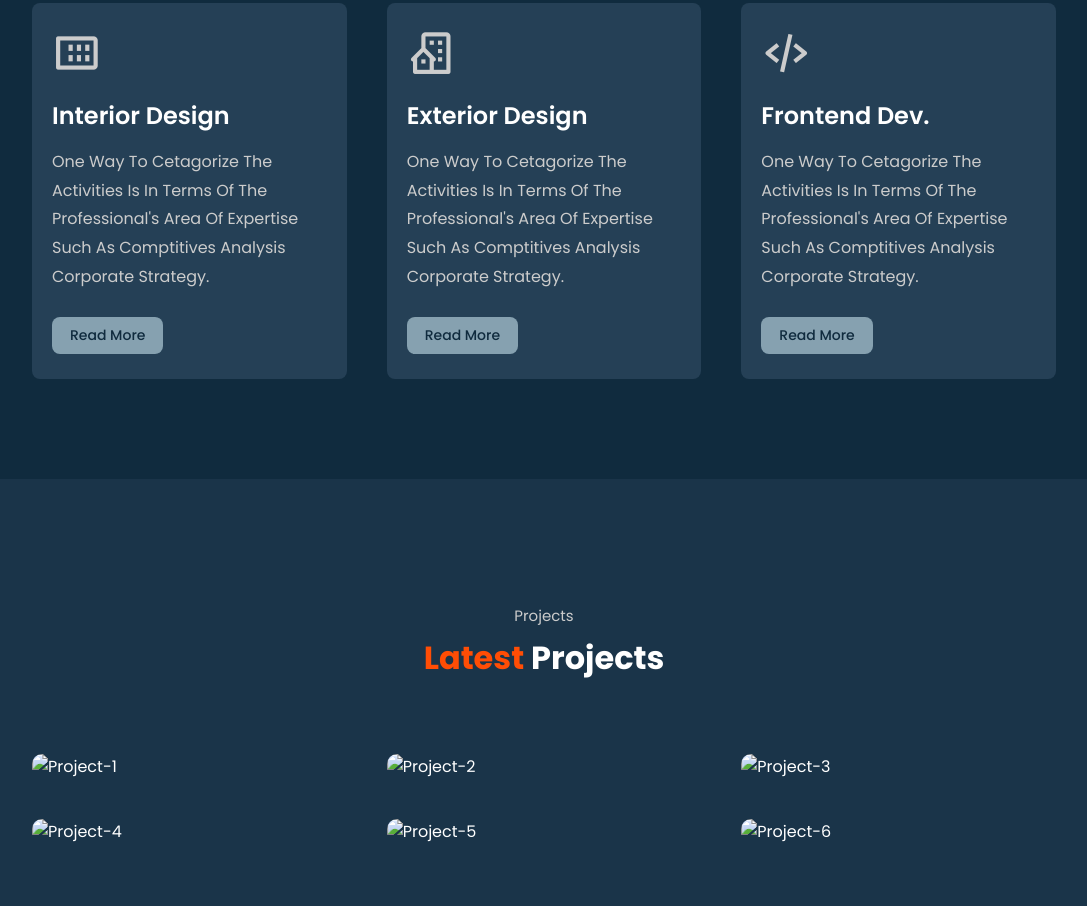
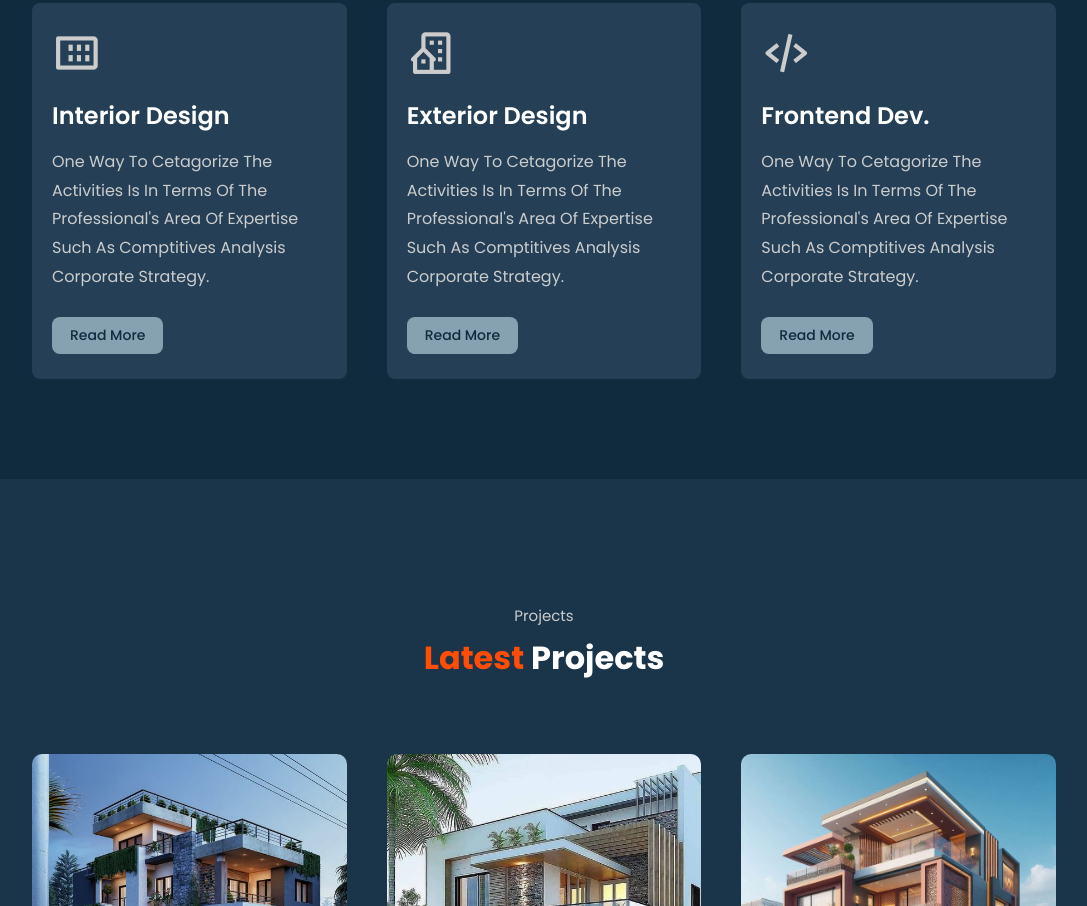
Before and after one commit to jaforimamsourov/portfolio-sowrov, a plain HTML site: page index.html in a window 1280 px wide. Shown: the part 1894-2800 px from the top of the page, without its empty margins (96-1183 px from the left). Drawn offline with nearby package versions, Linux system fonts and the light colour scheme.

Commit message:
some initial changes

```diff
--- a/index.html
+++ b/index.html
@@ -40,7 +40,7 @@
             </p>
             <div class="button">
                 <a href="#" class="btn-1">Say Hello <i class='bx bxs-hand bx-tada' ></i></a>
-                <a href="/Docs/Jafor Imam Sowrov.pdf" class="btn-2" target="_blank"><span><i class='bx bx-cloud-download'></i></span>Download CV</a>
+                <a href="Jafor Imam Sowrov.pdf" class="btn-2" target="_blank"><span><i class='bx bx-cloud-download'></i></span>Download CV</a>
             </div>
         </div>
      </section>
@@ -48,7 +48,7 @@
      <!-- About section design -->
       <section class="about" id="about">
         <div class="about-img">
-            <img src="/images/About-image.png" alt="About Image">
+            <iAbout-image.png" alt="About Image">
         </div>
 
         <div class="about-text">
@@ -101,7 +101,7 @@
         </div>
         <div class="project-cont">
             <div class="row">
-                <img src="/images/p-1.jpg" alt="Project-1">
+                <img src="p-1.jpg" alt="Project-1">
                 <div class="layer">
                     <h5>visual design</h5>
                     <p>Check out 10 best design's updates for the top web design & development companies.</p>
@@ -109,7 +109,7 @@
                 </div>
             </div>
             <div class="row">
-                <img src="/images/p-2.jpg" alt="Project-2">
+                <img src="p-2.jpg" alt="Project-2">
                 <div class="layer">
                     <h5>visual design</h5>
                     <p>Check out 10 best design's updates for the top web design & development companies.</p>
@@ -117,7 +117,7 @@
                 </div>
             </div>
             <div class="row">
-                <img src="/images/p-3.jpg" alt="Project-3">
+                <img src="p-3.jpg" alt="Project-3">
                 <div class="layer">
                     <h5>visual design</h5>
                     <p>Check out 10 best design's updates for the top web design & development companies.</p>
@@ -125,7 +125,7 @@
                 </div>
             </div>
             <div class="row">
-                <img src="/images/p-4.jpg" alt="Project-4">
+                <img src="p-4.jpg" alt="Project-4">
                 <div class="layer">
                     <h5>visual design</h5>
                     <p>Check out 10 best design's updates for the top web design & development companies.</p>
@@ -133,7 +133,7 @@
                 </div>
             </div>
             <div class="row">
-                <img src="/images/p-5.jpg" alt="Project-5">
+                <img src="p-5.jpg" alt="Project-5">
                 <div class="layer">
                     <h5>visual design</h5>
                     <p>Check out 10 best design's updates for the top web design & development companies.</p>
@@ -141,7 +141,7 @@
                 </div>
             </div>
             <div class="row">
-                <img src="/images/p-6.jpg" alt="Project-6">
+                <img src="p-6.jpg" alt="Project-6">
                 <div class="layer">
                     <h5>visual design</h5>
                     <p>Check out 10 best design's updates for the top web design & development companies.</p>
--- a/style.css
+++ b/style.css
@@ -87,7 +87,7 @@ section{
     position: relative;
     height: 100vh;
     width: 100%;
-    background-image: url(/images/background.jpg);
+    background-image: url(background.jpg);
     background-size: cover;
     background-position: center;
     display: flex;
```
